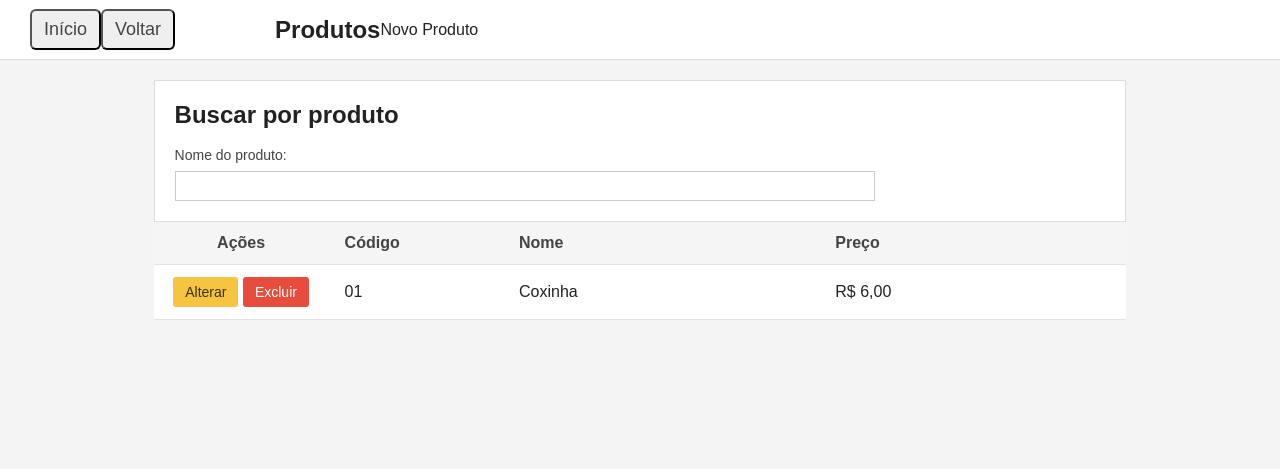
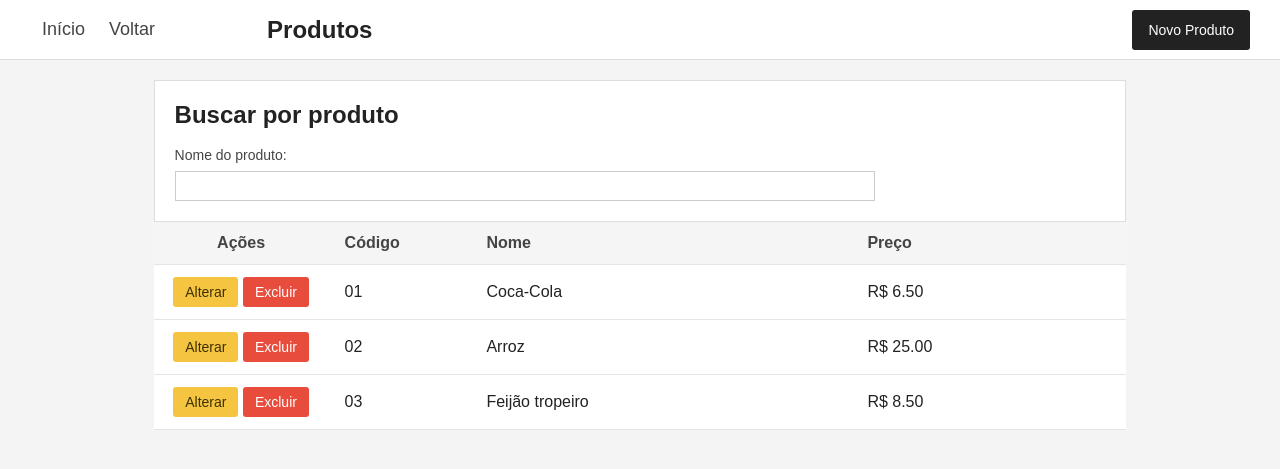
Before and after one commit to joaovitordev9/IgrejaSys, a Spring app: template src/main/resources/templates/produtos.html in a window 1280 px wide. Shown: the top 469 px of the page. Run offline with Thymeleaf, Linux system fonts and the light colour scheme; the template is opened without the code that fills it, so the values that code supplies are empty.

Commit message:
Parte de produtos funcionando, falta o filtro e conectar com o spring

```diff
--- a/src/main/resources/static/produtos.css
+++ b/src/main/resources/static/produtos.css
@@ -11,6 +11,61 @@
 
     display: flex;
     align-items: center;
+}
+
+.acoes-produto {
+
+    margin: 20px auto 0;
+    width: 95%;
+
+    padding: 20px;
+
+    background-color: white;
+
+    border: 1px solid #ddd;
+
+    display: flex;
+    justify-content: space-start;
+
+    align-items: center;
+}
+
+.botao-criar-produto {
+    display: flex;
+    padding: 10px 16px;
+    height: 40px;
+
+    background-color: #222;
+    color: white;
+
+    align-items: center;
+
+    border-radius: 3px;
+    font-size: 14px;
+    font-weight: 500;
+
+    cursor: pointer;
+
+    margin-left: auto;
+
+}
+
+.botao-criar-produto:hover {
+    background-color: #333;
+}
+
+.filtro {
+
+    display: flex;
+    flex-direction: column;
+
+    gap: 8px;
+
+    width: 700px;
+}
+
+.titulo-acoes-produto {
+    margin-bottom: 10px;
 }
 
 .filtro {
--- a/src/main/resources/static/produtos.js
+++ b/src/main/resources/static/produtos.js
@@ -1,22 +1,74 @@
+let proximoId = 4;
+
 
 const modalPrincipalProdutos = document.getElementById("modalPrincipalProdutos");
 
 const btnNovoProduto = document.getElementById("btnNovoProduto");
 const modalInfoProuto = document.getElementById("modalInfoProduto");
 const modalInfoProdutoTitulo = document.getElementById("modalInfoProdutoTitulo");
+const modalProdutosExcluir = document.getElementById("modalProdutosExcluir");
+const btnModalExcluirConfirmar = document.getElementById("btnModalExcluirConfirmar");
+const btnModalExcluirCancelar = document.getElementById("btnModalExcluirCancelar");
 
-const btnModalInfoProdutosCancelar = document.getElementById("#btnModalInfoProdutosCancelar");
-const btnModalInfoProdutosCriar = document.querySelector("#btnModalInfoProdutosCriar");
+const btnModalInfoProdutosCancelar = document.getElementById("btnModalInfoProdutosCancelar");
+const btnModalInfoProdutosSalvar = document.getElementById("btnModalInfoProdutosSalvar");
+const inputNome = document.getElementById("nomeProduto");
+const inputPreco = document.getElementById("precoProduto");
 
 const btnTabelaProdutosAlterar = document.getElementById("btnTabelaProdutosAlterar")
 const btnTabelaProdutosExcluir = document.getElementById("btnTabelaProdutosExcluir")
 
+const tabelaProdutos = document.getElementById("tabelaProdutos");
+
+
+
+let produtos = [
+    {
+        id: 1,
+        nome: "Coca-Cola",
+        preco: 6.50
+    },
+    {
+        id: 2,
+        nome: "Arroz",
+        preco: 25.00
+    },
+    {
+        id: 3,
+        nome: "Feijão tropeiro",
+        preco: 8.50
+    }
+];
+
+function carregarProdutosHTML() {
+
+    tabelaProdutos.innerHTML = "";
+
+    for(let i = 0; i < produtos.length; i++) {
+
+        let idFormatado = produtos[i].id.toString().padStart(2, "0");
+        let precoFormatado = produtos[i].preco.toFixed(2);
+        tabelaProdutos.innerHTML += `
+            <tr>
+                <td class="coluna-acoes">
+                    <button class="btn-alterar" data-id="${produtos[i].id}">Alterar</button>
+                    <button class="btn-excluir" data-id="${produtos[i].id}">Excluir</button>
+                </td>
+                <td class="coluna-codigo">${idFormatado}</td>
+                <td>${produtos[i].nome}</td>
+                <td>R$ ${precoFormatado}</td>
+            </tr>
+        `
+    }
+}
 
 function abreModalInfoProduto(titulo) {
 
     modalInfoProdutoTitulo.textContent = titulo;
     modalPrincipalProdutos.style.display = "flex";
     modalInfoProuto.style.display = "flex";
+
+    inputNome.focus();
 }
 
 function fechaModalInfoProduto() {
@@ -24,26 +76,132 @@ function fechaModalInfoProduto() {
     modalInfoProuto.style.display = "none";
 }
 
+function abreModalExcluirProduto(titulo) {
+    modalPrincipalProdutos.style.display = "flex";
+    modalProdutosExcluir.style.display = "flex";
+
+    btnModalExcluirCancelar.focus();
+}
+
+function fechaModalExcluirProduto() {
+    modalPrincipalProdutos.style.display = "none";
+    modalProdutosExcluir.style.display = "none";
+}
+
+function criarProduto() {
+    const inputNome = document.getElementById("nomeProduto");
+    const inputPreco = document.getElementById("precoProduto");
+
+
+    const novoProduto = {
+        id: proximoId,
+        nome: inputNome.value,
+        preco: parseFloat(inputPreco.value)
+    }
+
+    produtos.push(novoProduto);
+
+    limparCamposModalInfoProdutos();
+
+    proximoId++;
+}
+
+function limparCamposModalInfoProdutos() {
+    inputNome.value = "";
+    inputPreco.value = "";
+}
+
+function carregarProdutoModal(produto) {
+    inputNome.value = produto.nome;
+    inputPreco.value = produto.preco;
+}
+
 function alterarProduto() {
-    abreModalInfoProduto
+    const id = btnModalInfoProdutosSalvar.dataset.id;
+    const produto = produtos.find(function (produto) {
+            return produto.id == id;
+        });
+
+    console.log(id);
+
+    produto.nome = inputNome.value;
+    produto.preco = parseFloat(inputPreco.value);
+    limparCamposModalInfoProdutos();
+    carregarProdutosHTML();
 }
+
+function excluirProduto(){
+    const id = btnModalExcluirConfirmar.dataset.idProdutoExcluido;
+
+    const indice = produtos.findIndex(function (produto) {
+            return produto.id == id;
+        });
+    console.log(id);
+    produtos.splice(indice, 1);
+    carregarProdutosHTML();
+};
 
 
 /* EVENTOS */
 
+
+
 btnNovoProduto.addEventListener("click", function() {
+    btnModalInfoProdutosSalvar.dataset.acao = "criar";
     abreModalInfoProduto("Novo Produto");
 });
 
 btnModalInfoProdutosCancelar.addEventListener("click", function() {
     fechaModalInfoProduto();
+    limparCamposModalInfoProdutos();
 })
 
-btnModalInfoProdutosCriar.addEventListener("click", function() {
+btnModalInfoProdutosSalvar.addEventListener("click", function() {
+
+    const acao = btnModalInfoProdutosSalvar.dataset.acao;
+    console.log(acao);
+
+    if (acao === "criar") {
+        criarProduto();
+    }
+    if (acao === "alterar") {
+        alterarProduto();
+    }
     fechaModalInfoProduto();
+    carregarProdutosHTML();
 })
 
+btnModalExcluirCancelar.addEventListener("click", function() {
+    fechaModalExcluirProduto();
+})
 
-// btnTabelaProdutosAlterar.addEventListener("click", function() {
-//     let nomeProduto =
-// })
+btnModalExcluirConfirmar.addEventListener("click", function() {
+    excluirProduto();
+    fechaModalExcluirProduto();
+})
+
+tabelaProdutos.addEventListener("click", function (evento) {
+
+    if (evento.target.classList.contains("btn-excluir")) {
+
+        const id = evento.target.dataset.id;
+        btnModalExcluirConfirmar.dataset.idProdutoExcluido = id;
+        abreModalExcluirProduto();
+
+    }
+
+    if (evento.target.classList.contains("btn-alterar")) {
+        const id = evento.target.dataset.id;
+        const produto = produtos.find(function (produto) {
+            return produto.id == id;
+        });
+
+        btnModalInfoProdutosSalvar.dataset.acao = "alterar";
+        btnModalInfoProdutosSalvar.dataset.id = id;
+
+        abreModalInfoProduto("Alterar Produto");
+        carregarProdutoModal(produto);
+    }
+});
+
+carregarProdutosHTML();
--- a/src/main/resources/static/style.css
+++ b/src/main/resources/static/style.css
@@ -277,6 +277,11 @@ tbody tr:hover {
     background-color: #ddd;
 }
 
+.btn-cancelar:focus {
+    outline: 2px solid #999;
+    outline-offset: 2px;
+}
+
 .btn-alterar {
     background-color: #f5c542;
     color: #3d3200;
--- a/src/main/resources/templates/produtos.html
+++ b/src/main/resources/templates/produtos.html
@@ -12,12 +12,12 @@
 
 <body>
     <nav class="barra-navegacao">
-        <button class="botao-inicio">
+        <div class="botao-inicio">
             Início
-        </button>
-        <button class="botao-voltar">
+        </div>
+        <div class="botao-voltar">
             Voltar
-        </button>
+        </div>
         <h2 class="titulo-pagina">
             Produtos
         </h2>
@@ -50,9 +50,9 @@
                     <th class="coluna-preco">Preço</th>
                 </tr>
             </thead>
-            <tbody id="tabela-produtos">
+            <tbody id="tabelaProdutos">
 
-                <tr>
+                <!-- <tr>
                     <td class="coluna-acoes">
                         <button class="btn-alterar" id="btnTabelaProdutosAlterar" onclick="" data-id="01">Alterar</button>
                         <button class="btn-excluir" id="btnTabelaProdutosExcluir" onclick="" data-id="01">Excluir</button>
@@ -60,21 +60,22 @@
                     <td class="coluna-codigo">01</td>
                     <td>Coxinha</td>
                     <td>R$ 6,00</td>
-                </tr>
+                </tr> -->
             </tbody>
         </table>
         <div class="modal" id="modalPrincipalProdutos">
             <div class="modal-info-produto" id="modalInfoProduto">
-                <h2 id="modalInfoProdutoTitulo">Criar produto</h2>
+                <h2 id="modalInfoProdutoTitulo"></h2>
                 <label for="nome">Nome</label>
-                <input type="text" id="nome">
+                <input type="text" id="nomeProduto">
                 <label for="preco">Preço</label>
-                <input type="number" id="preco">
+                <input type="number" id="precoProduto">
                 <div class="modal-acoes">
                     <button class="btn btn-cancelar" id="btnModalInfoProdutosCancelar">Cancelar</button>
-                    <button class="btn btn-criar" id="btnModalInfoProdutosCriar">Criar produto</button>
+                    <button class="btn btn-criar" id="btnModalInfoProdutosSalvar" data-acao="">Salvar</button>
                 </div>
             </div>
+
             <div class="modal-excluir" id="modalProdutosExcluir">
                 <h2>Excluir produto</h2>
                 <p id="mensagemExclusao">
```
